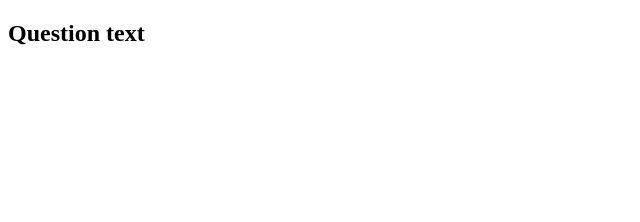
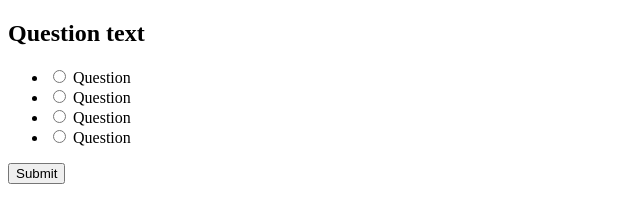
Before and after one commit to RyanD177/Quiz, a plain HTML site: page quiz-app/index.html in a window 1280 px wide. Shown: the whole page, without its empty margins (0-640 px from the left). Drawn offline with Linux system fonts and the light colour scheme.

Commit message:
HTML QUIZ FORUM MADE, CSS NEXT

```diff
--- a/quiz-app/index.html
+++ b/quiz-app/index.html
@@ -10,6 +10,29 @@
 <body>
     <div class="main-container">
         <h2> Question text </h2>
+        <ul>
+            <li>
+                <input type="radio" id="a"
+                name="answer">
+                <label for="a"> Question</label>
+            </li>
+            <li>
+                <input type="radio" id="a"
+                name="answer">
+                <label for="b"> Question</label>
+            </li>
+            <li>
+                <input type="radio" id="a"
+                name="answer">
+                <label for="c"> Question</label>
+            </li>
+            <li>
+                <input type="radio" id="a"
+                name="answer">
+                <label for="d"> Question</label>
+            </li>
+        </ul>
+            <button>Submit</button>
     </div>
 
 
```
Also changed, not shown: quiz-app/script.js (+0 -7 lines), quiz-app/styles.css (added).
